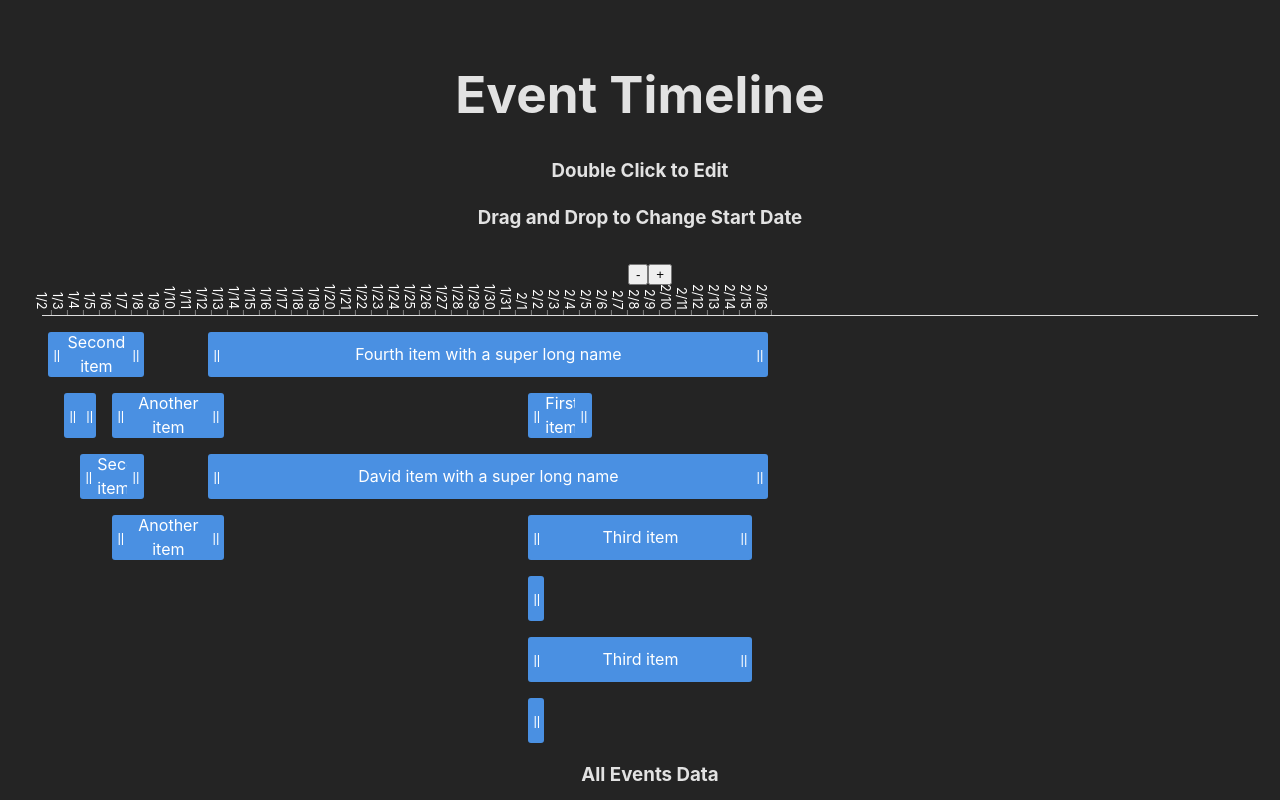
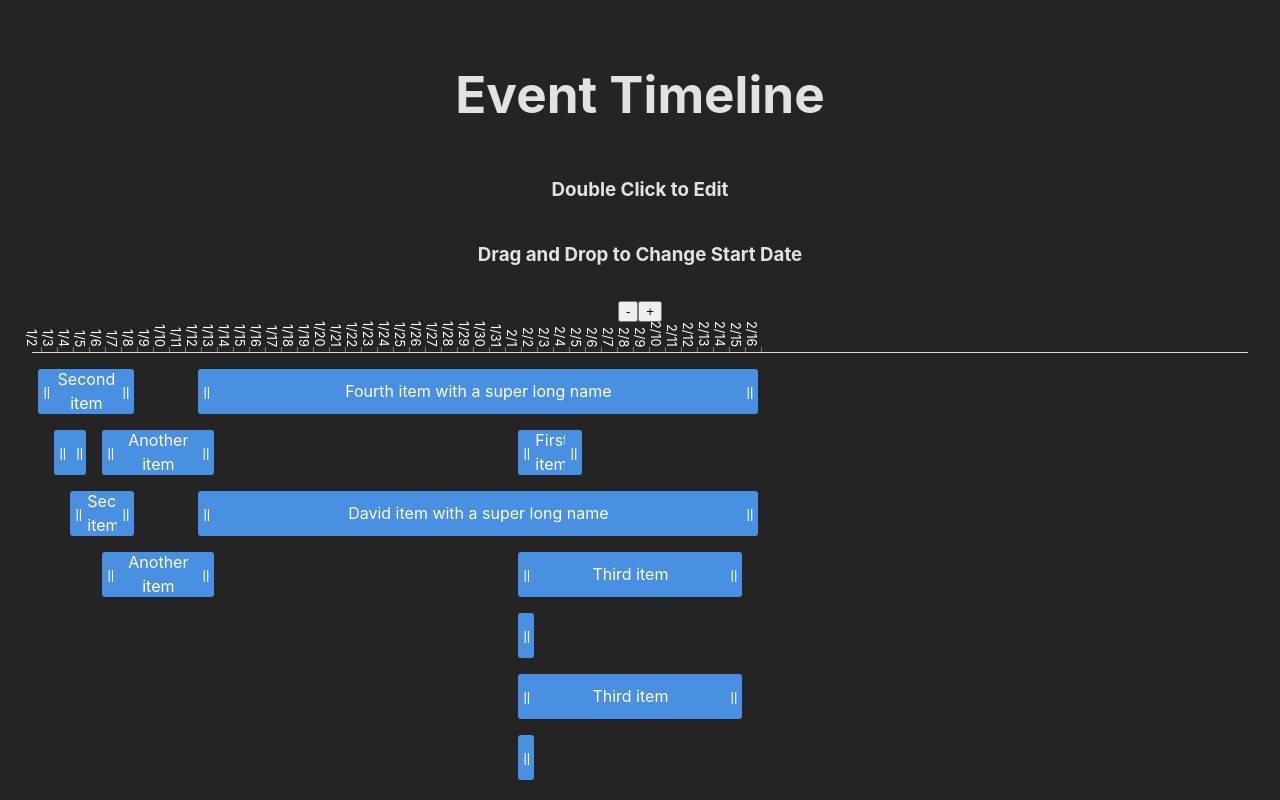
Before and after one commit to davisios/timeline, a React (Vite) app: page / in a window 1280 px wide. Shown: the top 800 px of the page. Built offline with nearby package versions, Linux system fonts and the light colour scheme.

Commit message:
update App styles

```diff
--- a/src/App.css
+++ b/src/App.css
@@ -3,4 +3,14 @@
   padding: 2rem;
   text-align: center;
   width: 100%;
+  display: flex;
+  flex-direction: column;
+  align-items: center;
 }
+
+.App{
+  width: 100%;
+  display: flex;
+  flex-direction: column;
+  align-items: center;
+}
```
